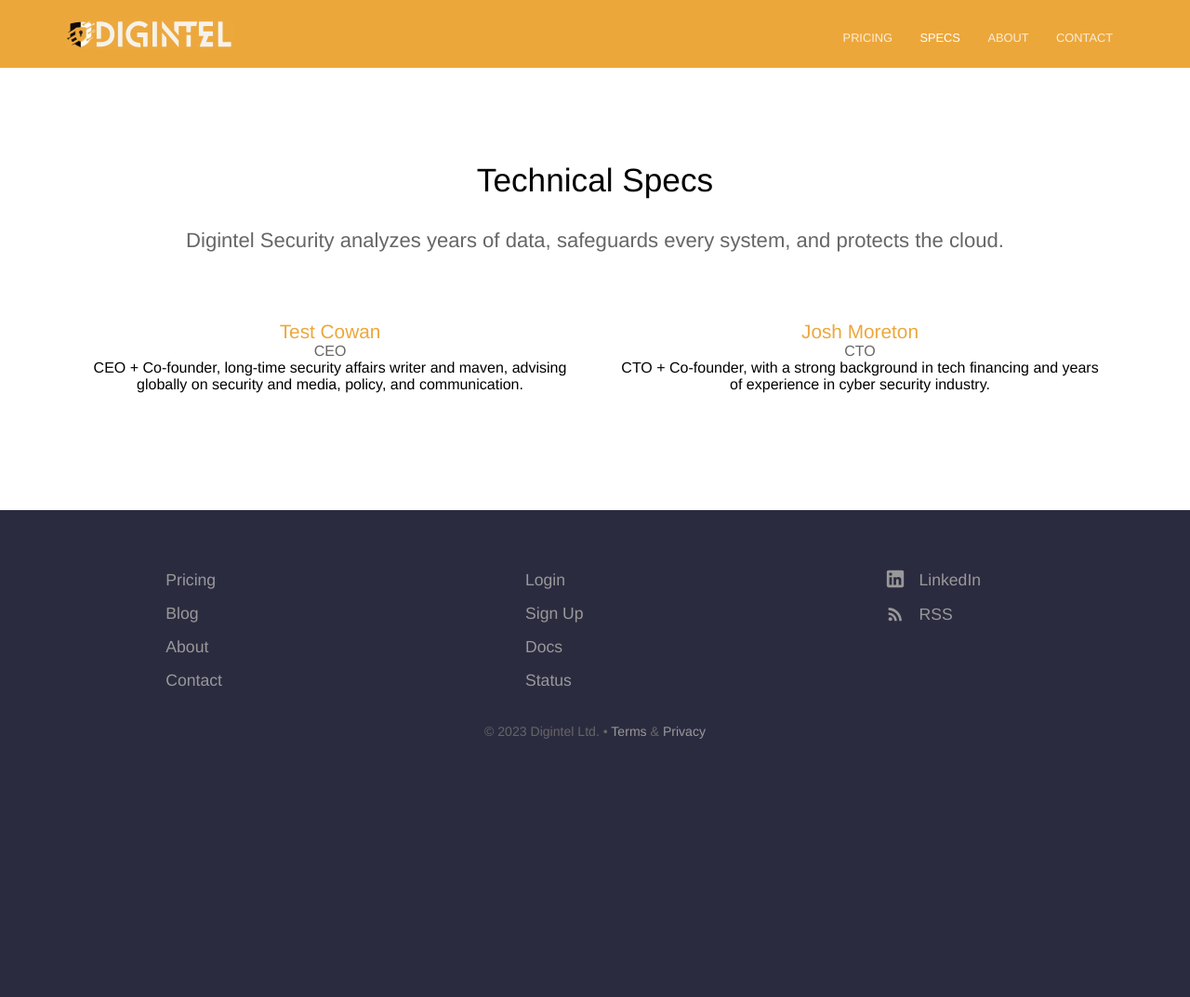
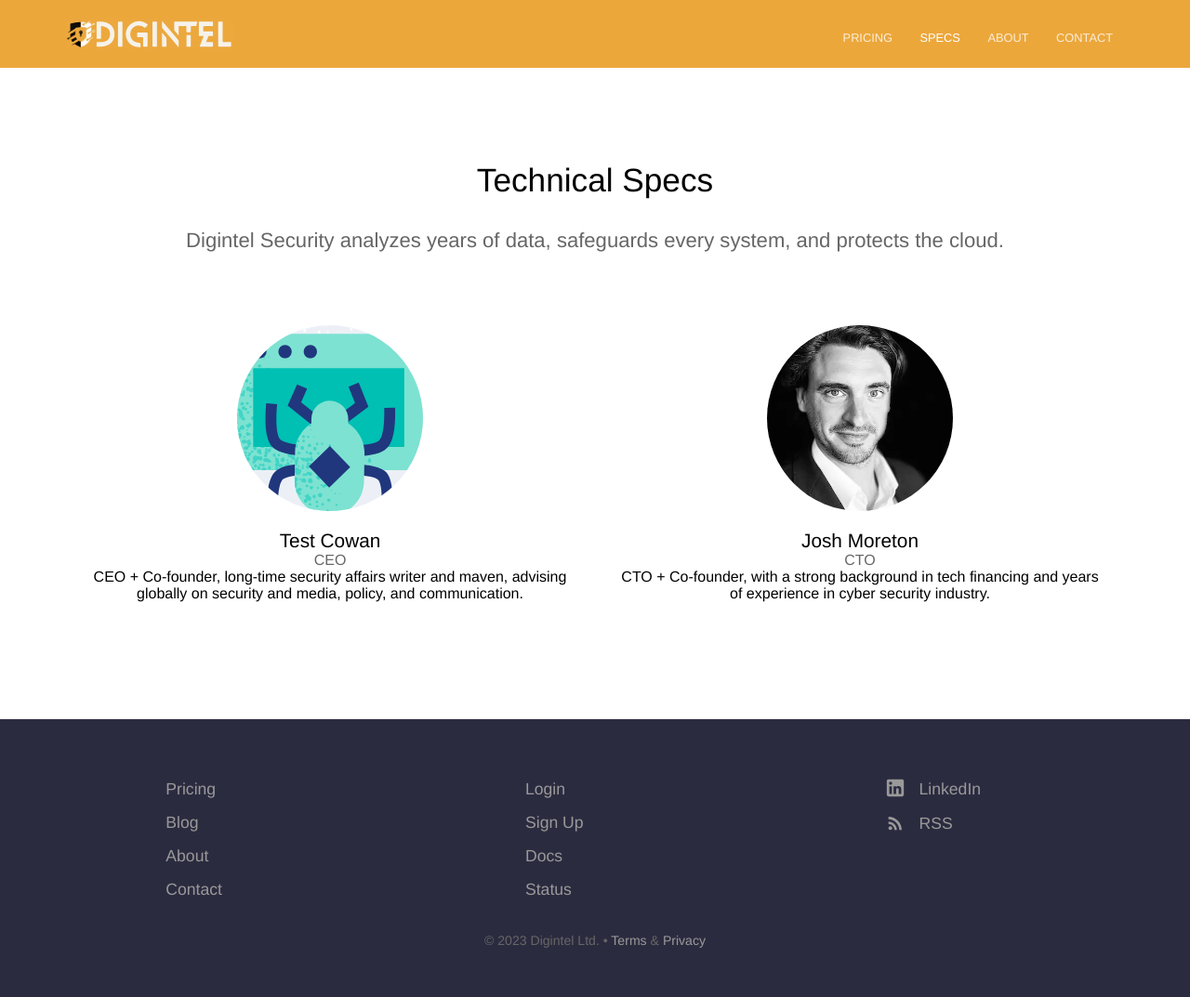
Before and after one commit to Josh-moreton/Josh-moreton.github.io, a Jekyll site: the page built from specs.html, in a window 1280 px wide. Shown: the whole page at 93% size. Built offline with Jekyll 4.4.1, drawn with Linux system fonts in a browser that asks for light colours; before the commit the page ends 900 px from its top, so only the background shows below that.

Commit message:
fiddling

```diff
--- a/specs.html
+++ b/specs.html
@@ -7,7 +7,8 @@ description: >-
 <ul class="staff">
 	{% for person in site.tech_specs %}
 		<li>
-			<div class="name"><a target="_blank" href="https://linkedin.com/in/{{ person.LinkedIn }}">{{ person.name }}</a></div>
+			<div class="square-image"><img src="{% include relative-src.html src=person.image_path %}" alt="{{ person.name }}"/></div>
+			<div class="name">{{ person.name }}</div>
 			<div class="position">{{ person.position }}</div>
 			<div class="blurb">{{ person.blurb }}</div>
 
```
Also changed, not shown: _tech_specs/1rod.md (+1 -1 lines), images/malware.svg (added), images/network.svg (added), images/observe.svg (added), images/phishing.svg (added), 2 other files.
